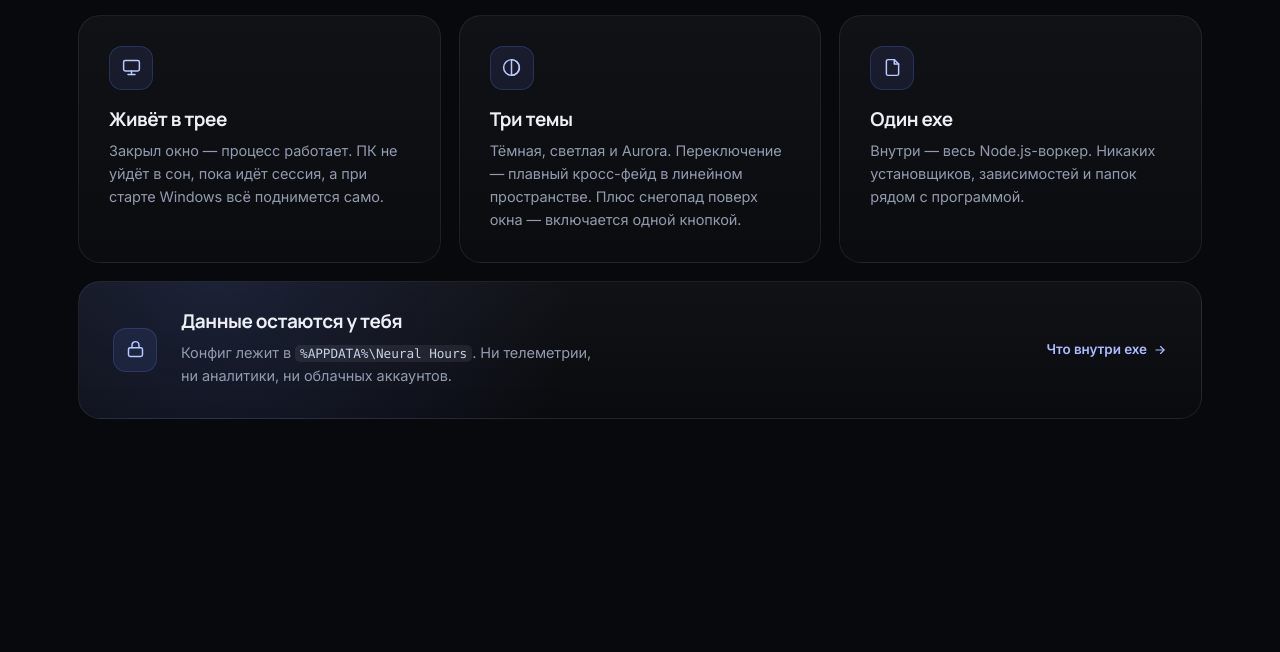
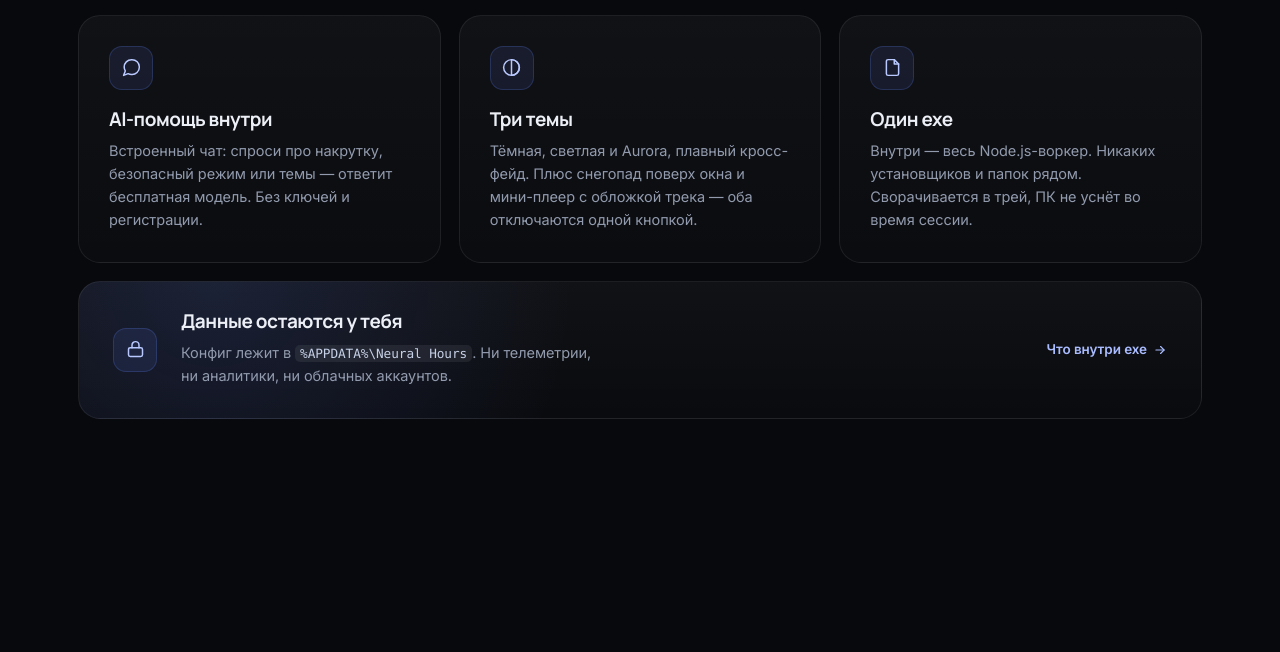
Before and after one commit to MortySTR/hours, a plain HTML site: page index.html in a window 1280 px wide. Shown: the part 1496-2148 px from the top of the page. Drawn offline with Linux system fonts and the light colour scheme; no server answers.

Commit message:
Add files via upload

```diff
--- a/index.html
+++ b/index.html
@@ -111,7 +111,7 @@
         </div>
 
         <dl class="hero-meta reveal" data-delay="240">
-          <div><dt>Версия</dt><dd>2.0.0</dd></div>
+          <div><dt>Версия</dt><dd>2.0.2</dd></div>
           <div><dt>Размер</dt><dd>40.6 МБ</dd></div>
           <div><dt>Установка</dt><dd>не нужна</dd></div>
           <div><dt>Телеметрия</dt><dd class="ok">нет</dd></div>
@@ -289,11 +289,11 @@
 
         <article class="card reveal" data-delay="120" data-spotlight>
           <div class="card-icon">
-            <svg viewBox="0 0 24 24" fill="none" stroke="currentColor" stroke-width="1.7" stroke-linecap="round" stroke-linejoin="round"><rect x="3" y="4" width="18" height="12" rx="2"/><path d="M8 20h8"/><path d="M12 16v4"/></svg>
+            <svg viewBox="0 0 24 24" fill="none" stroke="currentColor" stroke-width="1.7" stroke-linecap="round" stroke-linejoin="round"><path d="M21 11.5a8.4 8.4 0 0 1-9 8.4 9 9 0 0 1-3.9-.9L3 21l1.9-5.1A8.4 8.4 0 0 1 3.6 11.5 8.4 8.4 0 0 1 12 3.1h.5a8.4 8.4 0 0 1 8.5 8.4Z"/></svg>
           </div>
-          <h3>Живёт в трее</h3>
-          <p>Закрыл окно — процесс работает. ПК не уйдёт в сон, пока идёт сессия,
-             а при старте Windows всё поднимется само.</p>
+          <h3>AI-помощь внутри</h3>
+          <p>Встроенный чат: спроси про накрутку, безопасный режим или темы —
+             ответит бесплатная модель. Без ключей и регистрации.</p>
         </article>
 
         <article class="card reveal" data-delay="60" data-spotlight>
@@ -301,8 +301,8 @@
             <svg viewBox="0 0 24 24" fill="none" stroke="currentColor" stroke-width="1.7" stroke-linecap="round" stroke-linejoin="round"><circle cx="12" cy="12" r="9"/><path d="M12 3a9 9 0 0 1 0 18Z"/></svg>
           </div>
           <h3>Три темы</h3>
-          <p>Тёмная, светлая и Aurora. Переключение — плавный кросс-фейд в линейном
-             пространстве. Плюс снегопад поверх окна — включается одной кнопкой.</p>
+          <p>Тёмная, светлая и Aurora, плавный кросс-фейд. Плюс снегопад поверх
+             окна и мини-плеер с обложкой трека — оба отключаются одной кнопкой.</p>
         </article>
 
         <article class="card reveal" data-delay="120" data-spotlight>
@@ -310,8 +310,8 @@
             <svg viewBox="0 0 24 24" fill="none" stroke="currentColor" stroke-width="1.7" stroke-linecap="round" stroke-linejoin="round"><path d="M14 3H7a2 2 0 0 0-2 2v14a2 2 0 0 0 2 2h10a2 2 0 0 0 2-2V8Z"/><path d="M14 3v5h5"/></svg>
           </div>
           <h3>Один exe</h3>
-          <p>Внутри — весь Node.js-воркер. Никаких установщиков, зависимостей
-             и папок рядом с программой.</p>
+          <p>Внутри — весь Node.js-воркер. Никаких установщиков и папок рядом.
+             Сворачивается в трей, ПК не уснёт во время сессии.</p>
         </article>
 
         <article class="card card-accent reveal" data-delay="180" data-spotlight>
@@ -499,7 +499,7 @@
 
         <div class="privacy-hash">
           <div class="hash-label">SHA-256 сборки</div>
-          <code class="hash-value" id="hashValue">d21cce4c89ed7d4c5200c6f44bd4b8e277483728f153f86823f5914a0c1c965c</code>
+          <code class="hash-value" id="hashValue">a484cf8cbafc774e858d4e0d31f187b8e92474d05eebe31b1b06a5922ad83f49</code>
           <button class="hash-copy" id="hashCopy" type="button">
             <svg viewBox="0 0 24 24" width="15" height="15" fill="none" stroke="currentColor" stroke-width="1.8" stroke-linecap="round" stroke-linejoin="round"><rect x="9" y="9" width="11" height="11" rx="2"/><path d="M5 15V5a2 2 0 0 1 2-2h8"/></svg>
             <span id="hashCopyText">Скопировать</span>
@@ -534,7 +534,7 @@
         </a>
 
         <div class="download-facts">
-          <div><span>Версия</span><b>2.0.0</b></div>
+          <div><span>Версия</span><b>2.0.2</b></div>
           <div><span>Формат</span><b>exe, portable</b></div>
           <div><span>Система</span><b>Windows 10 / 11 x64</b></div>
           <div><span>Графика</span><b>DirectX 11</b></div>
@@ -639,7 +639,7 @@
     </nav>
 
     <div class="footer-note">
-      <span>v2.0.0 · 2026</span>
+      <span>v2.0.2 · 2026</span>
       <span class="footer-dot"></span>
       <span>не связан с Valve</span>
     </div>
```
Also changed, not shown: assets/shots/library.webp.
